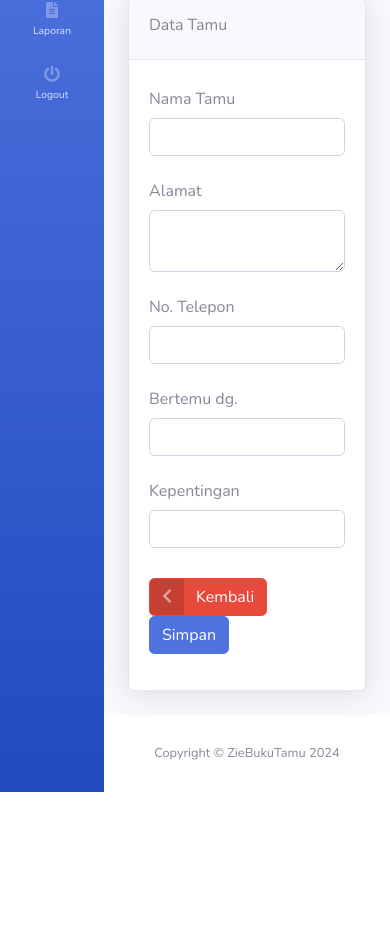
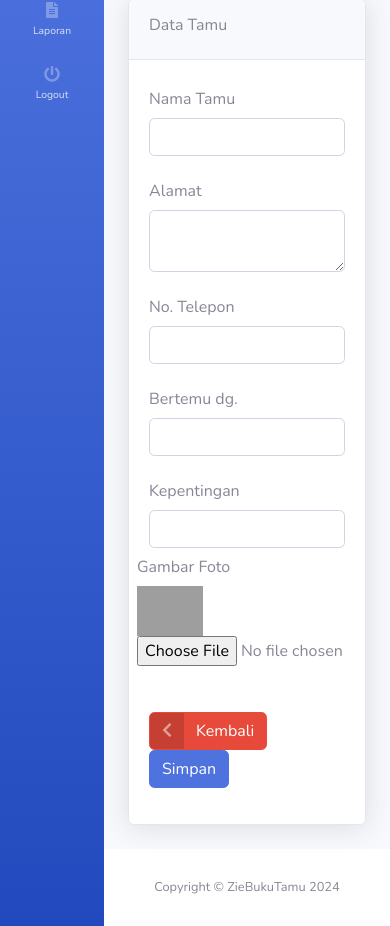
Before and after one commit to mhmdfarizza/buku-tamu, a PHP site: page /edit-tamu.php in a window 390 px wide. Shown: the part 210-1136 px from the top of the page. Before the commit the page ends 1002 px from the top, so only its background shows below. Run offline with PHP 8.4, Linux system fonts and the light colour scheme; the visitor is signed in with stand-in values (Sample User, id 1); data that the repository does not hold is empty; grey boxes are pictures that could not be loaded.

Commit message:
tambahkan fitur upload gambar di halaman edit tamu

```diff
--- a/edit-tamu.php
+++ b/edit-tamu.php
@@ -45,8 +45,9 @@ if (isset($_POST['simpan'])) {
             <h6>Data Tamu</h6>
         </div>
         <div class="card-body">
-            <form method="post" action="">
+            <form method="post" action="" enctype="multipart/form-data" >
                 <input type="hidden" name="id_tamu" id="id_tamu" value="<?= $id_tamu ?>">
+                <input type="hidden" name="gambarLama" id="id_gambarLama" value="<?= $data['gambar']; ?>">
                 <div class="form-group row">
                     <label for="nama_tamu" class="col-sm-3 col-form-label">Nama Tamu</label>
                     <div class="col-sm-8">
@@ -76,6 +77,13 @@ if (isset($_POST['simpan'])) {
                     <div class="col-sm-8">
                         <input type="text" class="form-control" id="kepentingan" name="kepentingan" value="<?= $data['kepentingan'] ?>">
                     </div>
+                    <div class="form-group row">
+                        <label for="gambar" class="col-sm-3 col-form-label">Gambar Foto</label>
+                        <div class="col-sm-8">
+                            <img src="assets/upload_gambar/<?= $data['gambar']; ?>" alt="" width="30%">
+                            <input type="file" class="form-control-file" id="gambar" name="gambar">
+                        </div>
+                    </div>
                 </div>
                 <div class="form-group row">
                     <label for="" class="col-sm-3 col-form-label"></label>
--- a/function.php
+++ b/function.php
@@ -51,6 +51,14 @@ function ubah_tamu($data)
     $no_hp       = htmlspecialchars($data["no_hp"]);
     $bertemu     = htmlspecialchars($data["bertemu"]);
     $kepentingan = htmlspecialchars($data["kepentingan"]);
+    $gambar      = htmlspecialchars($data['gambarLama']);
+
+    // cek apakah user pilih gambar baru atau tidak
+    if ($_FILES['gambar']['error'] === 4) {
+        $gambar = $gambarLama;
+    } else {
+        $gambar = uploadGambar();
+    }
 
     // Proses update ke database
     $query = "UPDATE buku_tamu SET
@@ -58,7 +66,8 @@ function ubah_tamu($data)
                 alamat       = '$alamat',
                 no_hp        = '$no_hp',
                 bertemu      = '$bertemu',
-                kepentingan  = '$kepentingan'
+                kepentingan  = '$kepentingan',
+                gambar       = '$gambar'
               WHERE id_tamu = '$id'";
 
     mysqli_query($koneksi, $query);
```
Also changed, not shown: 1 other file.
